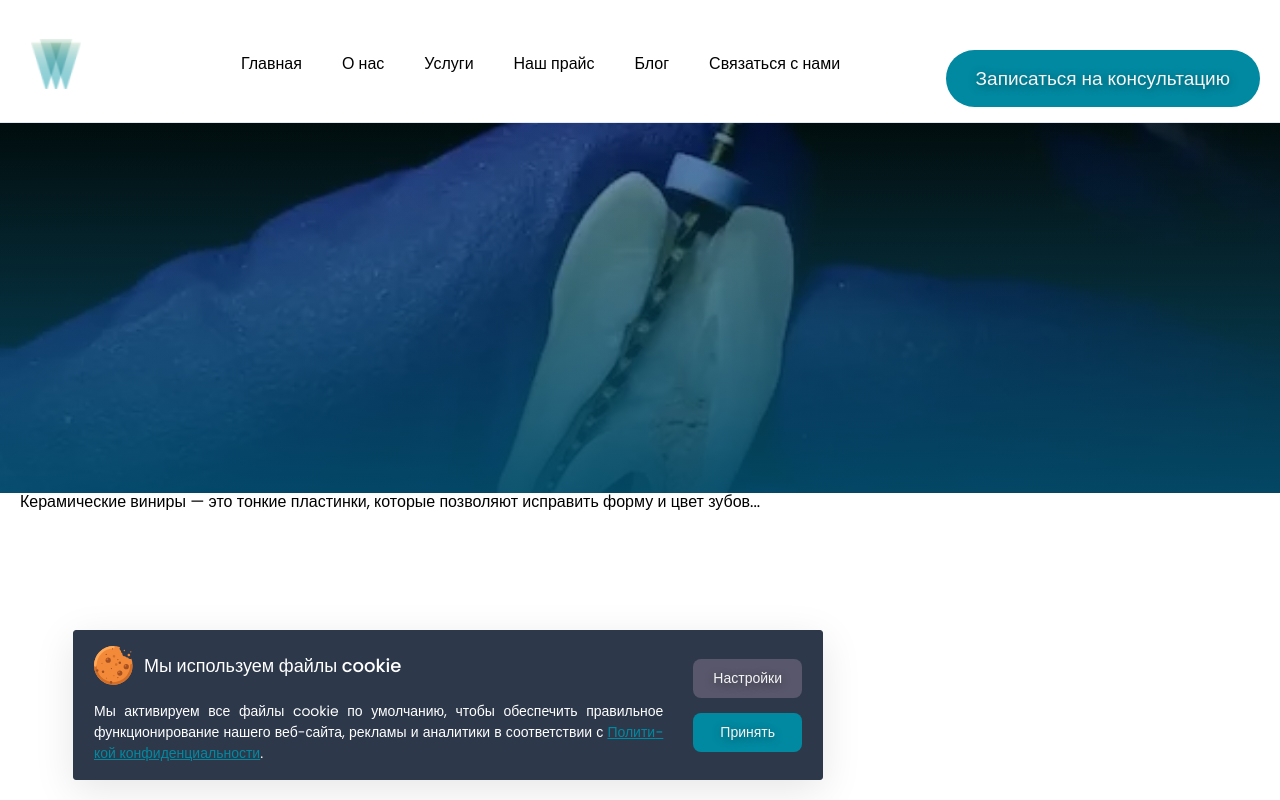
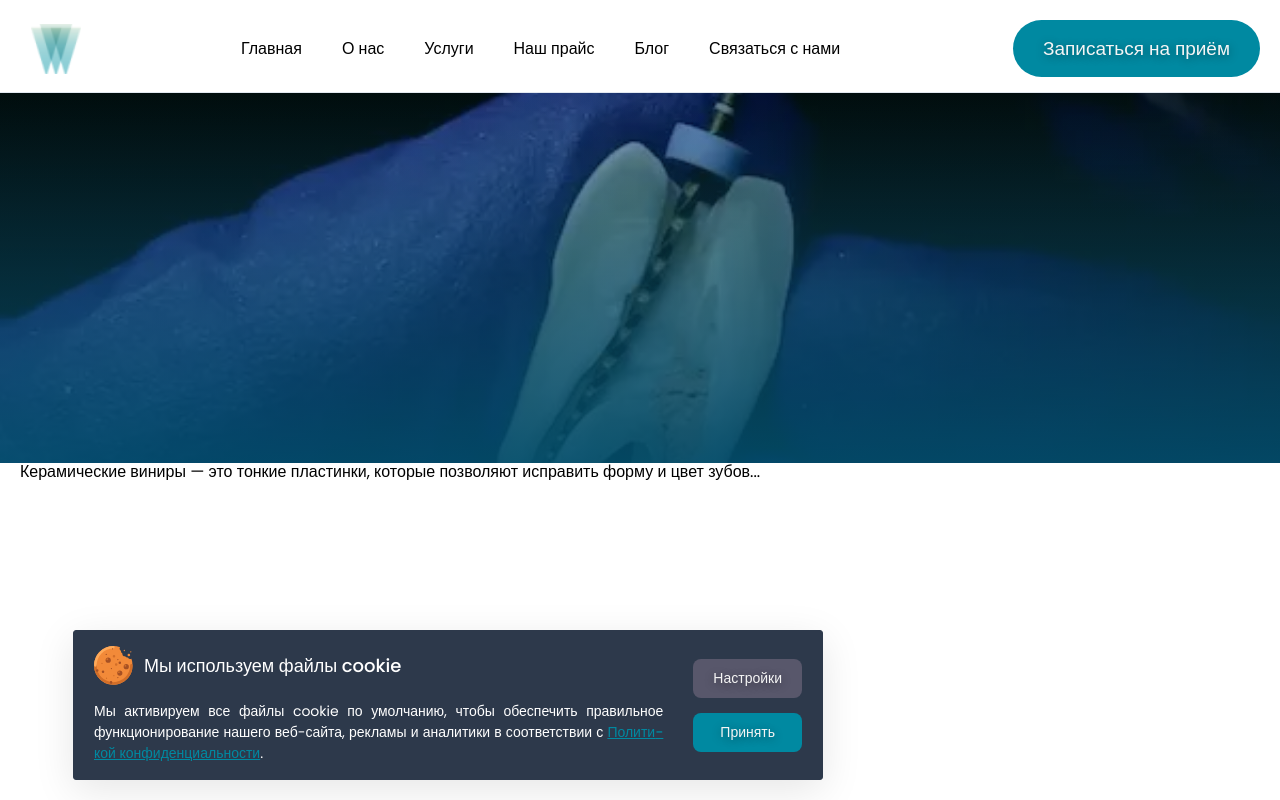
Before and after one commit to irinapodlisnyuk/stomatology-k32, a Next.js app: page /services/endodontics in a window 1280 px wide. Shown: the top 800 px of the page. Built offline with nearby package versions, Linux system fonts and the light colour scheme.

Commit message:
Book Appointment margin

```diff
--- a/src/components/Form/Button/AppointmentButton.tsx
+++ b/src/components/Form/Button/AppointmentButton.tsx
@@ -12,10 +12,9 @@ export function AppointmentButton({ className = "btn btn--appointment" }: Appoin
   return (
     <button
       className={className}
-      style={{ marginTop: "30px" }}
       onClick={openAppointment}
     >
-      Записаться на консультацию
+      Записаться на приём
     </button>
   );
 }
```
